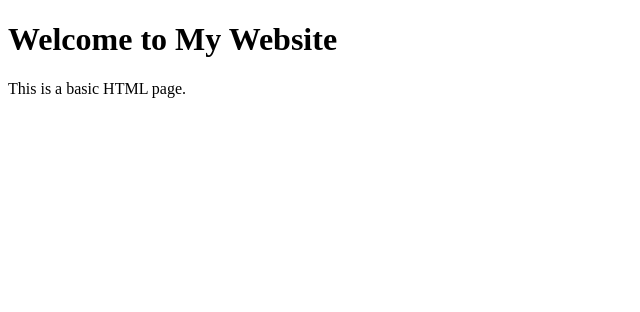
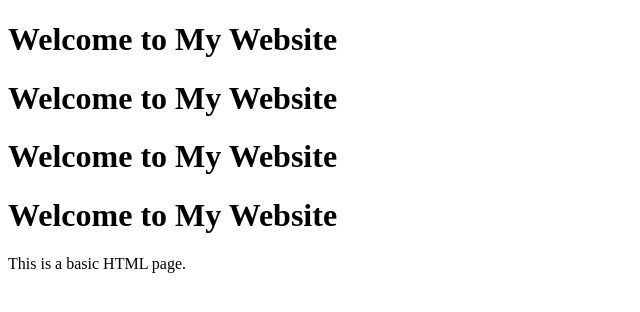
Before and after one commit to kajal-patel1106/Script_AWS_Repo, a plain HTML site: page index.html in a window 1280 px wide. Shown: the whole page, without its empty margins (0-640 px from the left). Drawn offline with Linux system fonts and the light colour scheme.

Commit message:
Update index.html

```diff
--- a/index.html
+++ b/index.html
@@ -6,7 +6,9 @@
     <title>My First Page</title>
 </head>
 <body>
-
+        <h1>Welcome to My Website</h1>
+        <h1>Welcome to My Website</h1>
+    <h1>Welcome to My Website</h1>
     <h1>Welcome to My Website</h1>
     <p>This is a basic HTML page.</p>
 
```
